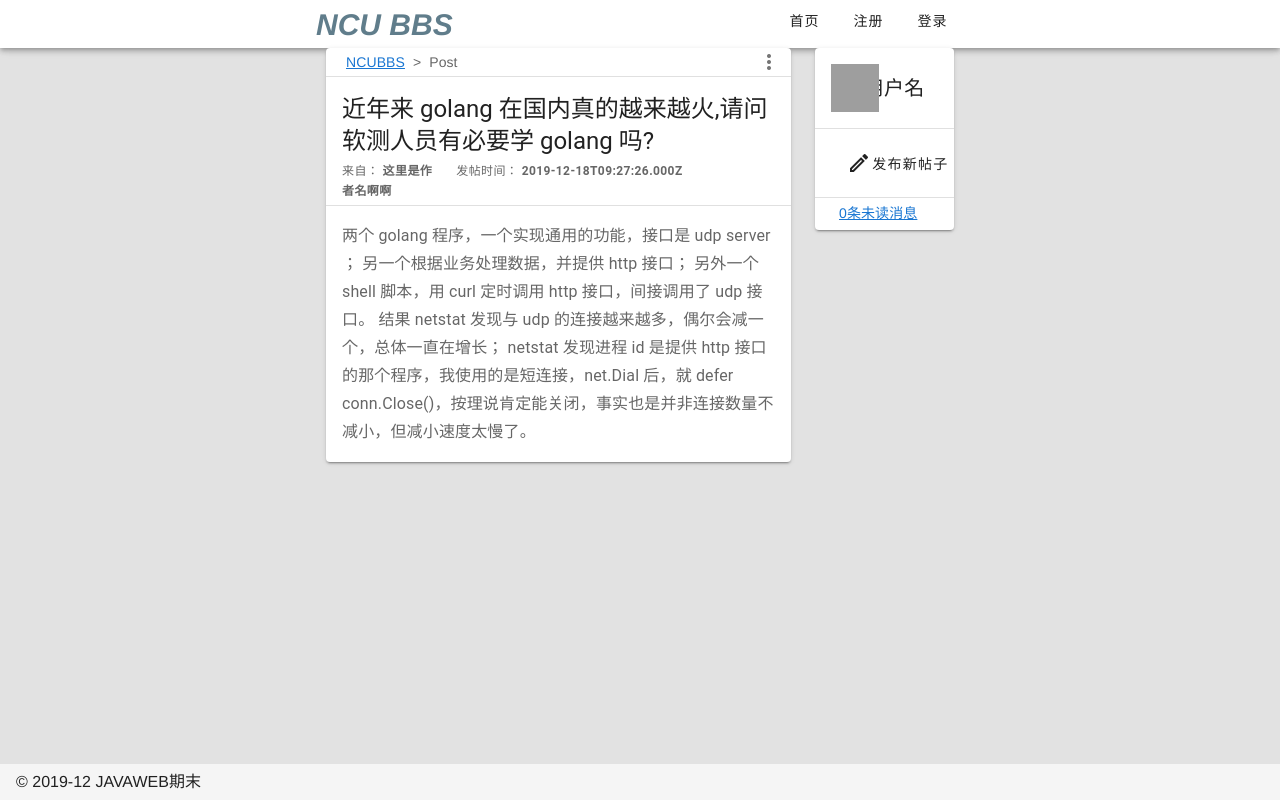
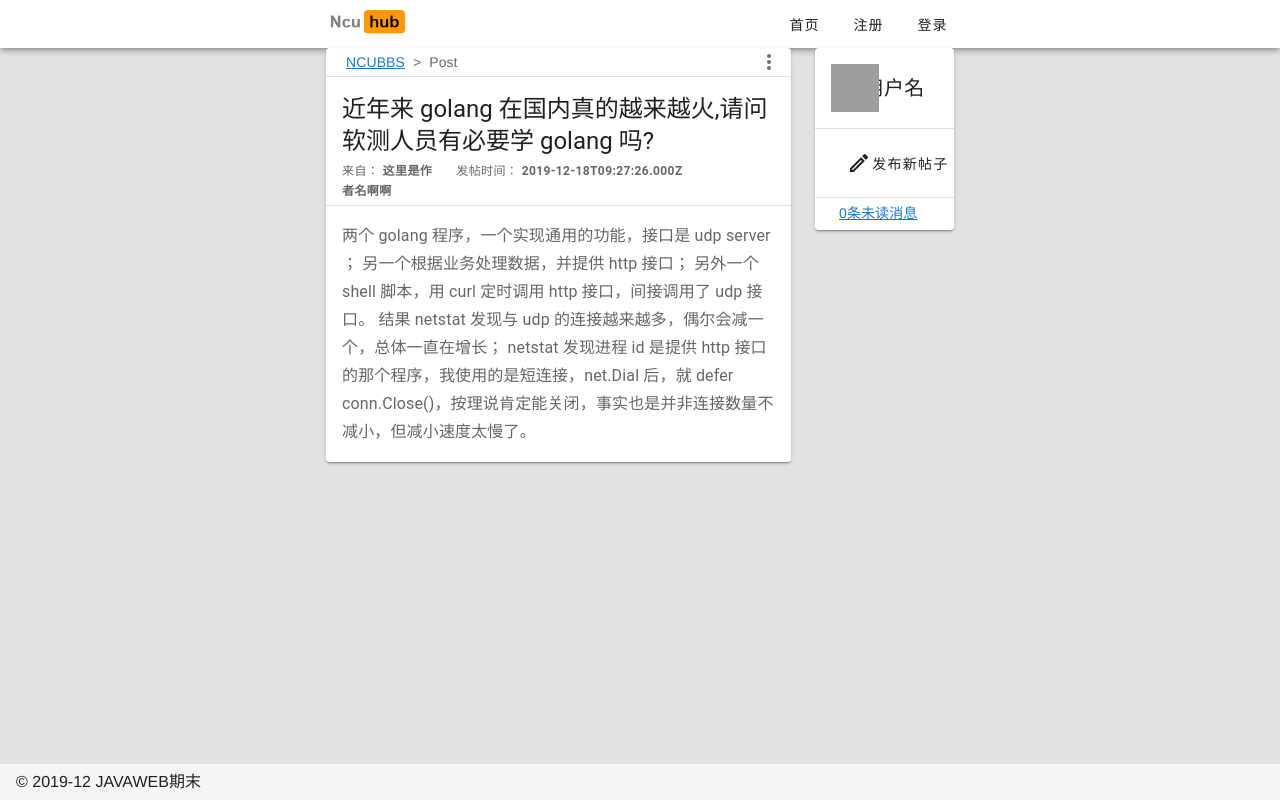
Before and after one commit to JMTBB/bbs-vue, a Vue app: page /#/post in a window 1280 px wide. Built offline with nearby package versions, Linux system fonts and the light colour scheme; grey boxes are pictures that could not be loaded.

Commit message:
更换logo

```diff
--- a/src/components/TopNav.vue
+++ b/src/components/TopNav.vue
@@ -3,8 +3,8 @@
     <v-toolbar color="white" dense max-height="48px">
       <v-row justify="center" no-gutters>
         <v-col md="6" sm="11" id="topbar">
-          <v-row>
-            <v-toolbar-title id="logo">NCU BBS</v-toolbar-title>
+          <v-row align="center">
+            <v-toolbar-title id="logo"><img class="mt-2" width="100px" alt="NCU BBS" src="../assets/ncuhub.png"></v-toolbar-title>
             <v-spacer></v-spacer>
             <v-btn text v-for="item in navItem" :key="item.label" @click="goto(item.link)">{{item.label}}</v-btn>
           </v-row>
```
Also changed, not shown: src/assets/ncuhub.png (added).
